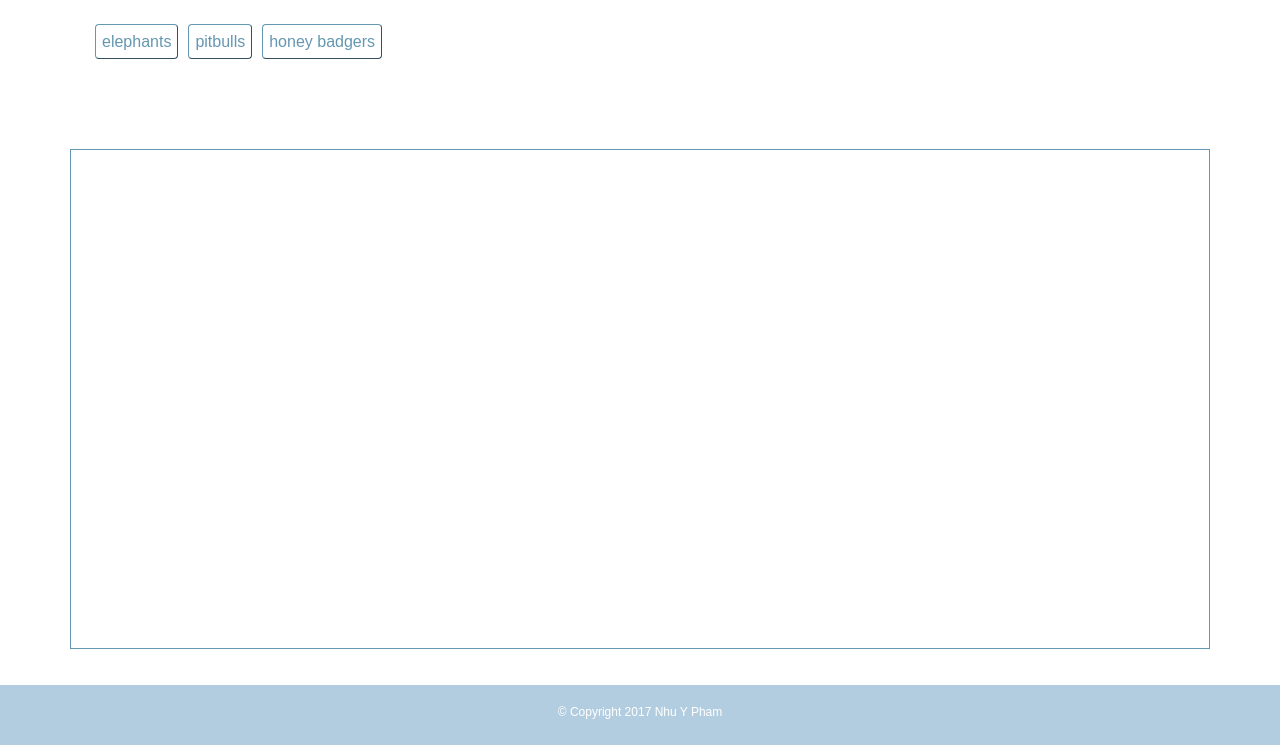
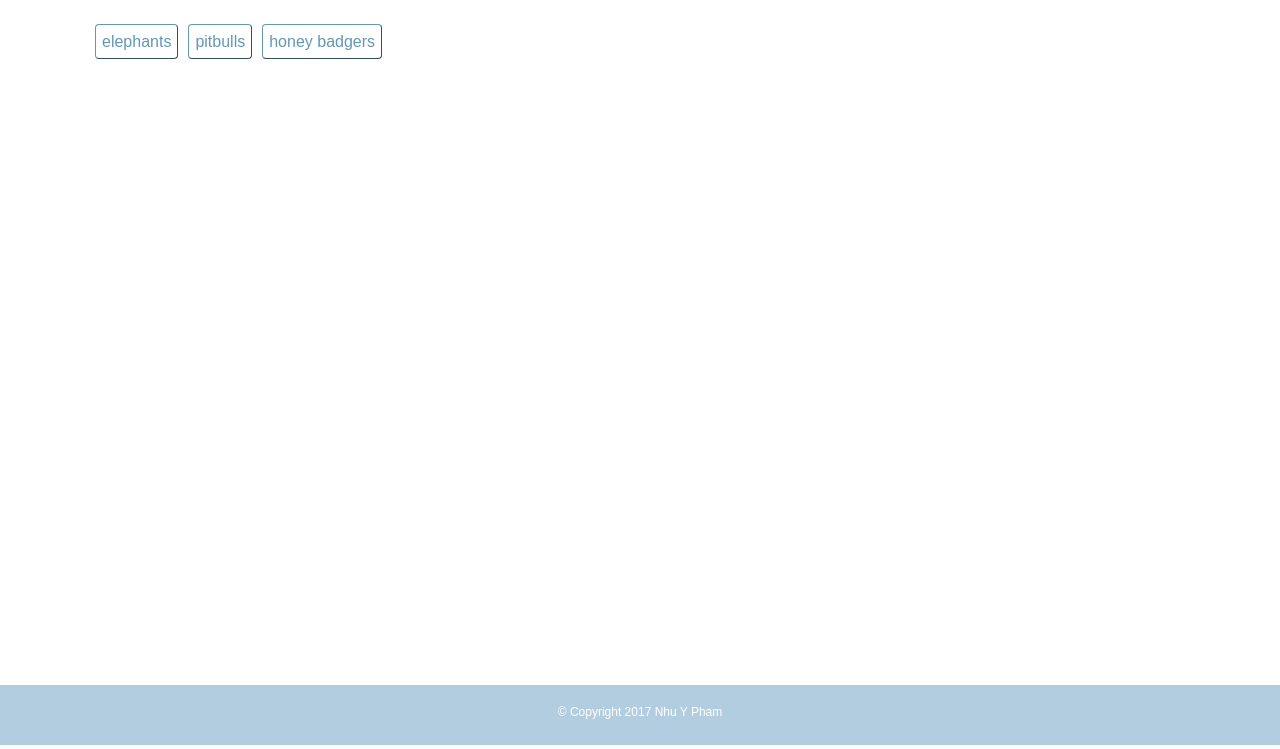
Before and after one commit to nhuyp87/GIPHY_API_HW, a plain HTML site: page index.html in a window 1280 px wide. Shown: the part 55-804 px from the top of the page. Drawn offline with nearby package versions, Linux system fonts and the light colour scheme.

Commit message:
CSS changes to div containing buttons and div containing GIFs)

```diff
--- a/assets/css/style.css
+++ b/assets/css/style.css
@@ -21,10 +21,8 @@ body {
 /*Where the appended buttons go*/
 
 #addButtons {
-	width: 100%;
-	overflow: auto;
 	padding: 20px;
-	height: 150px;
+
 }
 
 
@@ -41,14 +39,14 @@ body {
 
 /*Where the GIFs go*/
 
-#addGif {
 
-	border-color: #6497b1;
-	border-style: solid;
-	border-width: 1px;
-	overflow: auto;
-	height: 500px;
+.animalDiv {
+	float: left;
+	margin: 10px;
+}
 
+.gif {
+	height: 200px;
 }
 
 
--- a/assets/javascript/app.js
+++ b/assets/javascript/app.js
@@ -28,6 +28,8 @@ $("#searchButton").on("click", function () {
 
     button.append(topics[topics.length-1]);
 
+    $("#formInput").val("");
+
 
 });
 
@@ -56,6 +58,9 @@ $(document).on("click", ".topicButtons", function() {
           for (var i = 0; i < results.length; i++) {
             // Creating and storing a div tag
             var animalDiv = $("<div>");
+            animalDiv.attr("class", "animalDiv");
+
+
             // Creating a paragraph tag with the result item's rating
             var p = $("<p>").text("Rating: " + results[i].rating);
             // Creating and storing an image tag
@@ -72,8 +77,8 @@ $(document).on("click", ".topicButtons", function() {
             animalImage.attr("data-state", "still");
             animalImage.attr("data-still", stillURL);
             // Appending the paragraph and image tag to the animalDiv
+            animalDiv.append(animalImage);
             animalDiv.append(p);
-            animalDiv.append(animalImage);
             // Prependng the animalDiv to the HTML page in the "#gifs-appear-here" div
             $("#addGif").prepend(animalDiv);
           }
--- a/index.html
+++ b/index.html
@@ -22,7 +22,7 @@
 
 	  <div class="collapse navbar-collapse" id="navbarSupportedContent">
 	    <form  id="searchBar" class="form-inline my-2 my-lg-0">
-	      <input id= "formInput" class="form-control mr-sm-2" type="text" placeholder="Search">
+	      <input id= "formInput" class="form-control mr-sm-2" type="text" placeholder="Search for GIFs Here!">
 	      <button  id="searchButton" class="btn btn-outline-success my-2 my-sm-0" type="submit">Search</button>
 	    </form>
 	  </div>
```
